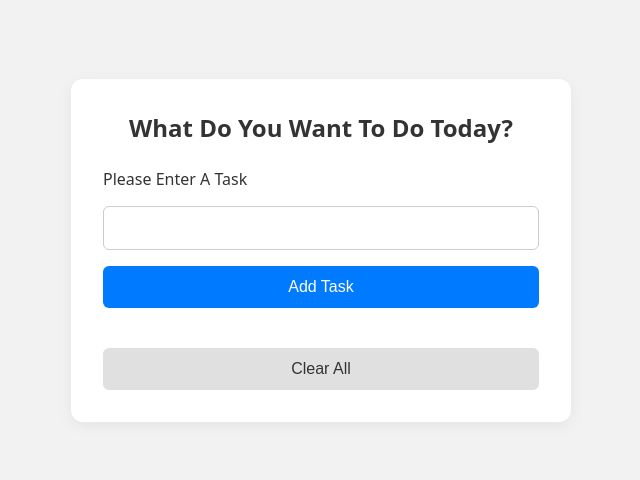
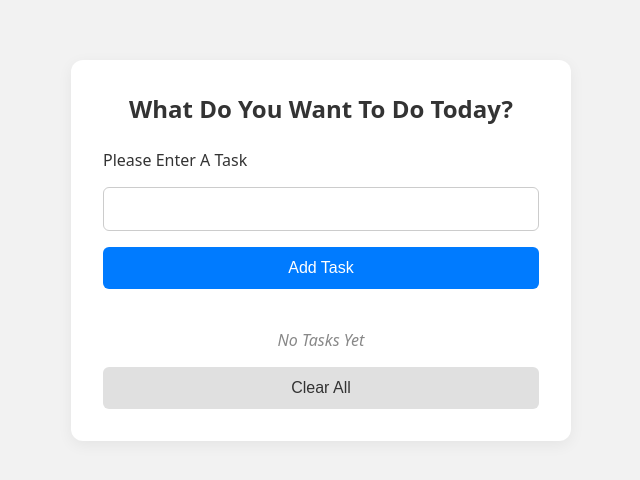
Before and after one commit to SanJammin/To-Do-List, a plain HTML site: page index.html in a window 1280 px wide. Shown: the part 150-630 px from the top of the page, without its empty margins (319-959 px from the left). Drawn offline with Linux system fonts and the light colour scheme.

Commit message:
Display a "No tasks yet" message

```diff
--- a/index.css
+++ b/index.css
@@ -132,3 +132,11 @@ button {
     text-decoration: line-through;
     color: #999;
 }
+
+.info {
+    text-align: center;
+    font-size: 1rem;
+    color: #888;
+    margin-top: 1rem;
+    font-style: italic;
+}
--- a/index.html
+++ b/index.html
@@ -11,7 +11,7 @@
         <h1>What Do You Want To Do Today?</h1>
         <form>
             <label for="task">Please Enter A Task</label>
-            <input id="task" name="task" type="text" required>
+            <input id="task" name="task" type="text" maxlength="30" required>
             <button id="task-submit-btn" type="submit">Add Task</button>
         </form>
 
@@ -21,6 +21,8 @@
             </ul>
         </div>
 
+        <p class="info" id="info"></p>
+
         <button id="task-clear-btn" type="button">Clear All</button>
     </main>
 
--- a/index.js
+++ b/index.js
@@ -2,6 +2,17 @@ const task = document.getElementById("task");
 const taskSubmitBtn = document.getElementById("task-submit-btn");
 const taskList = document.getElementById("task-list");
 const taskClearBtn = document.getElementById("task-clear-btn");
+const info = document.getElementById("info");
+
+function updateInfoMessage() {
+    if (taskList.children.length === 0) {
+        info.textContent = "No Tasks Yet";
+    } else {
+        info.textContent = "";
+    }
+};
+
+updateInfoMessage();
 
 taskSubmitBtn.addEventListener("click", (e) => {
     e.preventDefault();
@@ -25,6 +36,7 @@ taskSubmitBtn.addEventListener("click", (e) => {
     }
 
     task.focus();
+    updateInfoMessage();
 });
 
 taskList.addEventListener("click", (e) => {
@@ -35,9 +47,12 @@ taskList.addEventListener("click", (e) => {
     if(e.target.classList.contains("submitted-task")) {
         e.target.closest("li").classList.toggle("completed")
     }
+
+    updateInfoMessage();
 });
 
 taskClearBtn.addEventListener("click", () => {
     task.value = "";
     taskList.innerHTML = "";
+    updateInfoMessage();
 });
```
